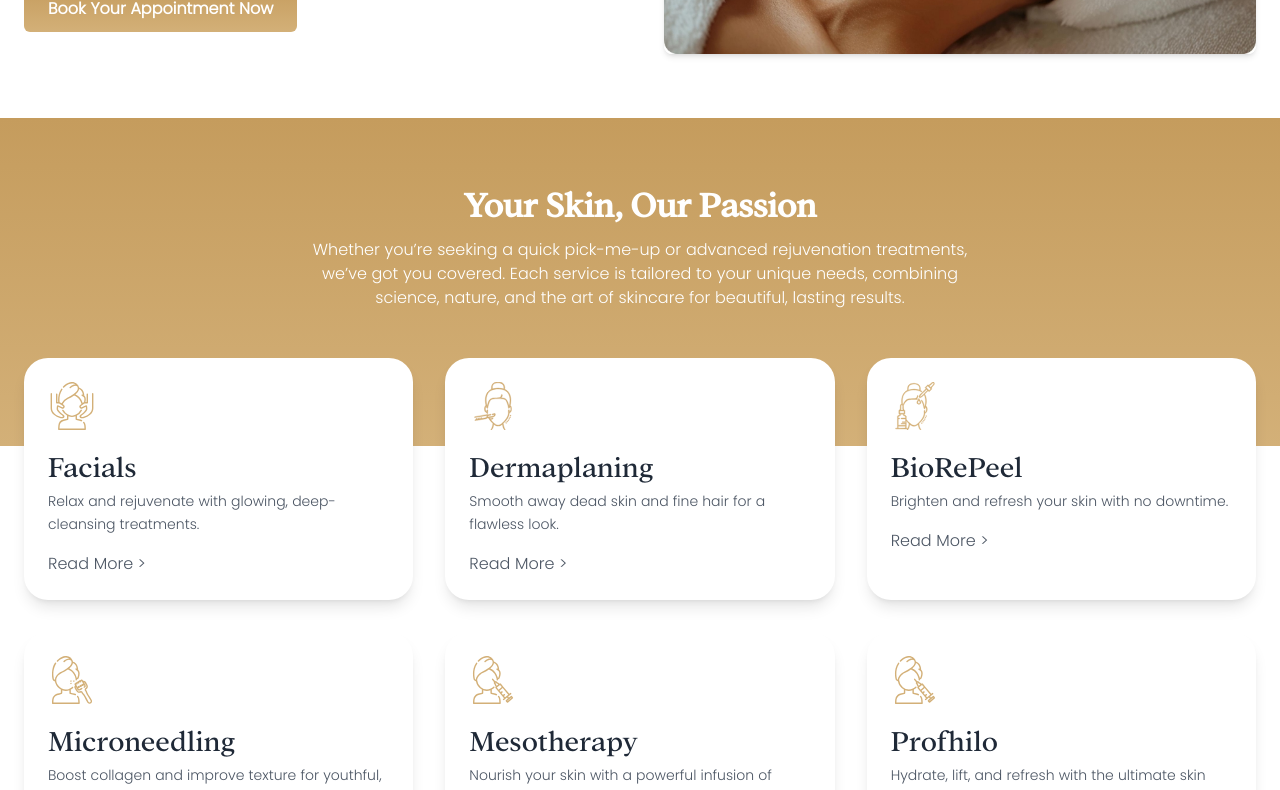
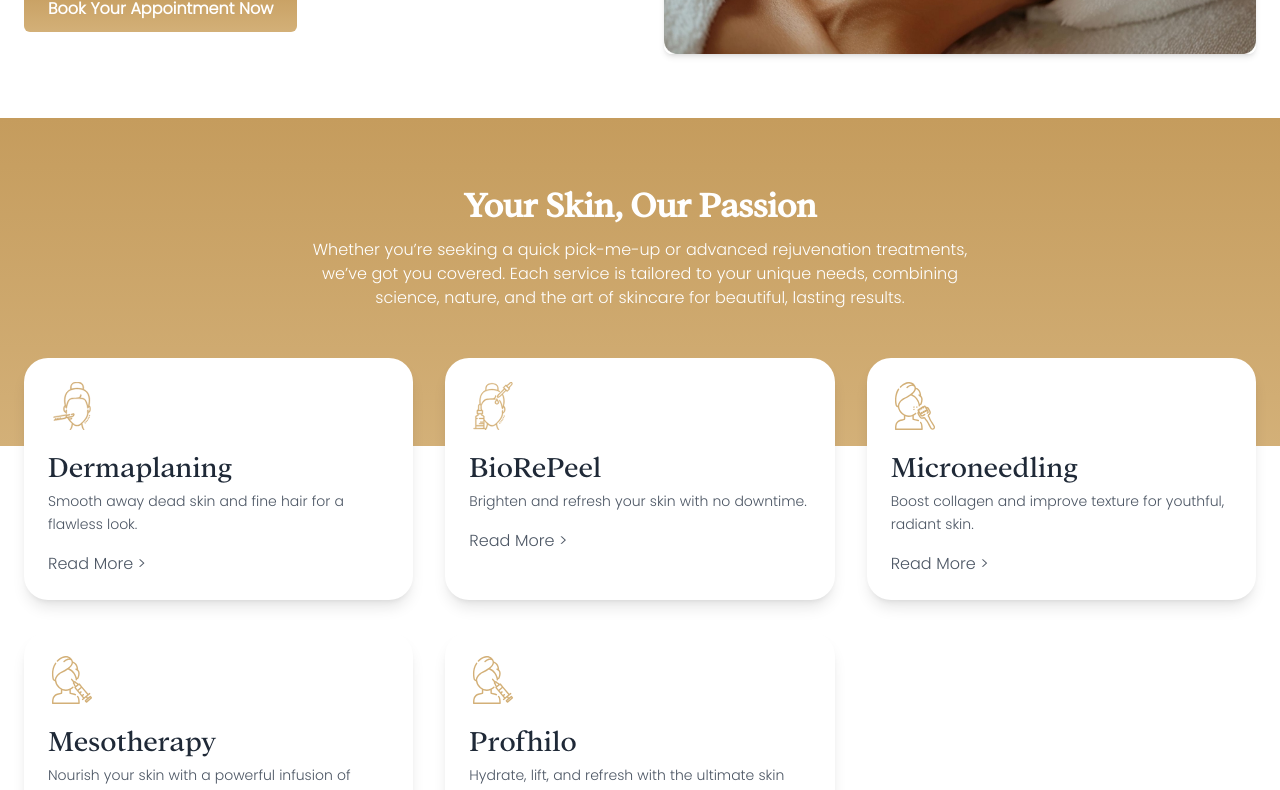
Before and after one commit to ItsBeans/beauty-site-v2, a Next.js app: page / in a window 1280 px wide. Shown: the part 500-1290 px from the top of the page. Built offline with nearby package versions, Linux system fonts and the light colour scheme.

Commit message:
fixed some links

```diff
--- a/app/components/ServiceCard.tsx
+++ b/app/components/ServiceCard.tsx
@@ -1,12 +1,12 @@
+import Link from 'next/link';
 import React from 'react';
 
 const services = [
-  { title: 'Facials', description: 'Relax and rejuvenate with glowing, deep-cleansing treatments.', icon: '/icons/SVG/Facials.svg' },
-  { title: 'Dermaplaning', description: 'Smooth away dead skin and fine hair for a flawless look.', icon: '/icons/SVG/Dermaplaning.svg' },
-  { title: 'BioRePeel', description: 'Brighten and refresh your skin with no downtime.', icon: '/icons/SVG/BioRePeel.svg' },
-  { title: 'Microneedling', description: 'Boost collagen and improve texture for youthful, radiant skin.', icon: '/icons/SVG/Microneeling.svg' },
-  { title: 'Mesotherapy', description: 'Nourish your skin with a powerful infusion of vitamins and nutrients.', icon: '/icons/SVG/Profhilo-Mesotherapy.svg' },
-  { title: 'Profhilo', description: 'Hydrate, lift, and refresh with the ultimate skin booster.', icon: '/icons/SVG/Profhilo-Mesotherapy.svg' },
+  { title: 'Dermaplaning', description: 'Smooth away dead skin and fine hair for a flawless look.', icon: '/icons/SVG/Dermaplaning.svg' ,page:'/service/dermaplaning'},
+  { title: 'BioRePeel', description: 'Brighten and refresh your skin with no downtime.', icon: '/icons/SVG/BioRePeel.svg',page:'/service/biorepeel' },
+  { title: 'Microneedling', description: 'Boost collagen and improve texture for youthful, radiant skin.', icon: '/icons/SVG/Microneeling.svg' ,page:'/service/microneedling'},
+  { title: 'Mesotherapy', description: 'Nourish your skin with a powerful infusion of vitamins and nutrients.', icon: '/icons/SVG/Profhilo-Mesotherapy.svg' ,page:'/service/mesotherapy'},
+  { title: 'Profhilo', description: 'Hydrate, lift, and refresh with the ultimate skin booster.', icon: '/icons/SVG/Profhilo-Mesotherapy.svg' ,page:'/service/profhilo' },
 ];
 
 const ServiceCard: React.FC = () => {
@@ -42,12 +42,12 @@ const ServiceCard: React.FC = () => {
               {/* Service Description */}
               <p className="text-gray-600 text-sm mb-4 leading-relaxed">{service.description}</p>
               {/* Read More Link */}
-              <a
-                href="#"
+              <Link
+                href={service.page}
                 className="text-gray-600 hover:underline"
               >
                 Read More &gt;
-              </a>
+              </Link>
             </div>
           ))}
         </div>
```
